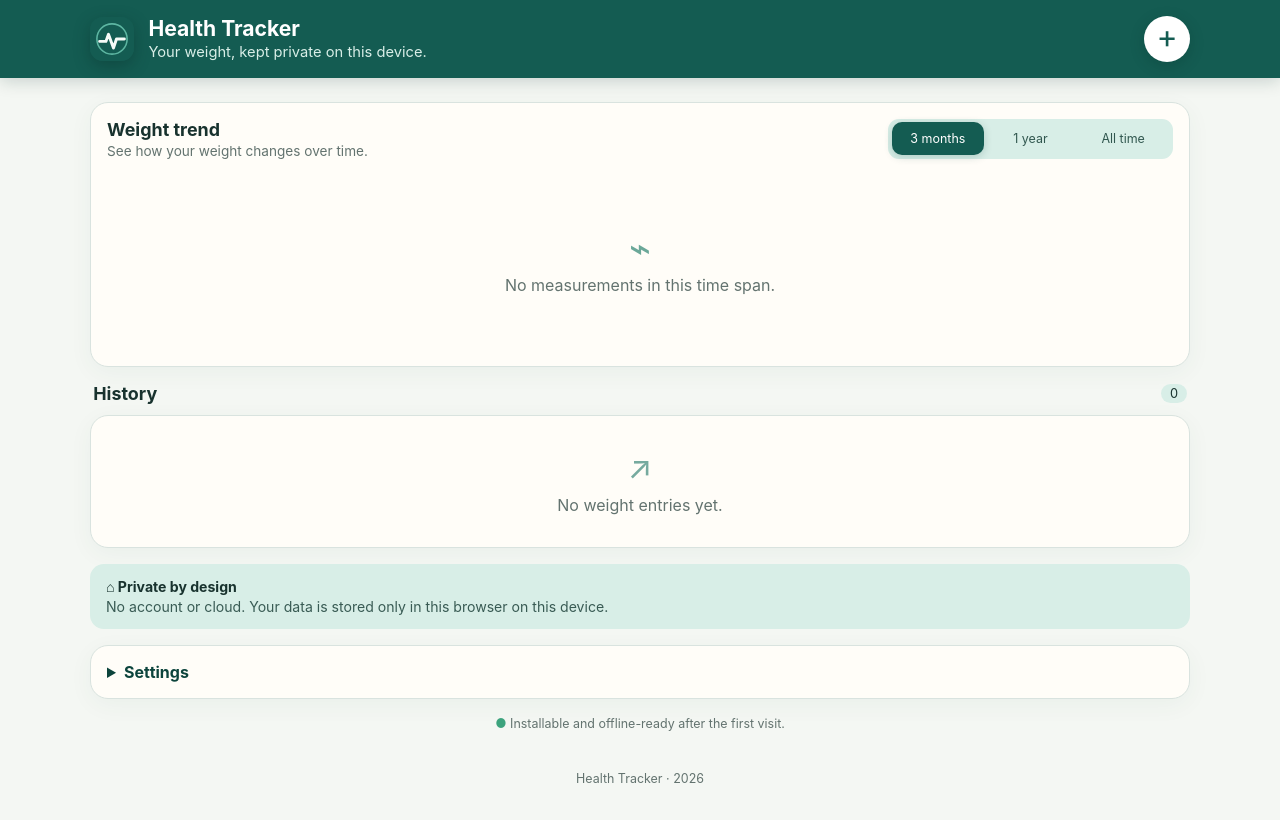
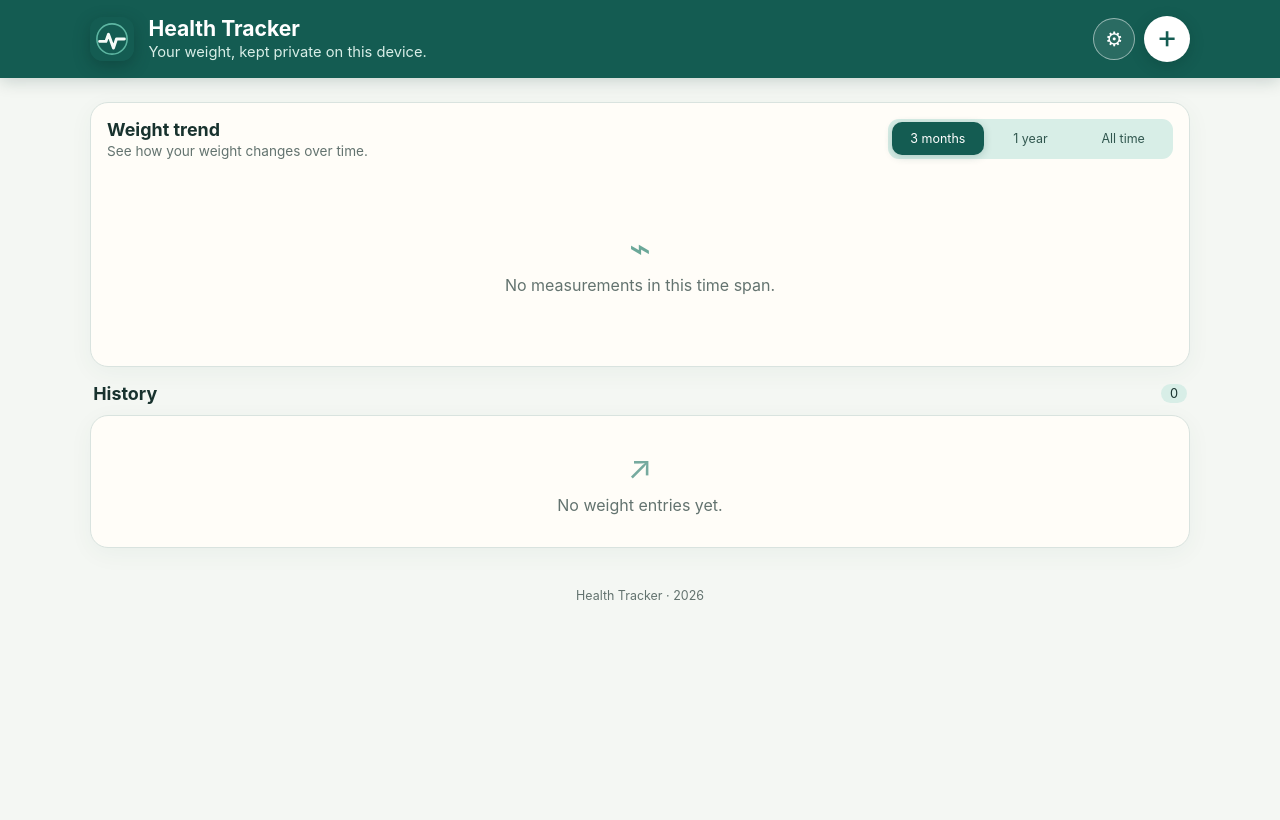
Before and after one commit to Scheronimus/HealthTracker, a React (Vite) app: page / in a window 1280 px wide. Built offline with nearby package versions, Linux system fonts and the light colour scheme.

Commit message:
Move settings to dedicated screen

```diff
--- a/src/App.css
+++ b/src/App.css
@@ -88,3 +88,17 @@ footer { padding-bottom: max(1rem, env(safe-area-inset-bottom)); }
 .entry-screen .entry-form { position: static; padding: 1.1rem; }
 .entry-privacy { margin: 1rem auto; color: var(--muted); font-size: .8rem; text-align: center; }
 @media (max-width: 520px) { .dashboard-topbar .brand p { max-width: 205px; } .app-header { padding-left: .8rem; padding-right: .8rem; } }
+/* Dedicated settings screen */
+.dashboard-actions { display: flex; align-items: center; gap: .55rem; }
+.settings-button { flex: 0 0 42px; width: 42px; height: 42px; display: grid; place-items: center; padding: 0; border: 1px solid #ffffff80; border-radius: 50%; background: #ffffff18; color: white; font-size: 1.25rem; line-height: 1; }
+.settings-topbar { display: grid; grid-template-columns: 1fr auto 1fr; gap: .5rem; }
+.settings-topbar h1 { margin: 0; font-size: 1.1rem; text-align: center; }
+.settings-screen { width: min(620px, calc(100% - 2rem)); }
+.settings-panel { padding: 1.1rem; }
+.settings-section { margin-top: 1.25rem; padding-top: 1.1rem; border-top: 1px solid var(--line); }
+.settings-panel .data-actions { display: grid; grid-template-columns: 1fr; }
+.settings-panel .data-actions button { width: 100%; text-align: left; padding: .85rem; }
+.settings-privacy { margin-top: 1.25rem; padding: 1rem; border-radius: 13px; background: var(--mint); color: #254b44; font-size: .85rem; }
+.settings-privacy p { margin: .35rem 0 0; color: #395b54; }
+.settings-offline { margin: 1rem 0 0; color: var(--muted); font-size: .8rem; text-align: center; }
+@media (max-width: 520px) { .dashboard-topbar .brand p { max-width: 150px; } }
--- a/src/App.jsx
+++ b/src/App.jsx
@@ -18,8 +18,9 @@ export default function App() {
   const { store, setStore, measurements, add, update, remove } = useHealthData()
   const t = (key, values) => translate(language, key, values)
   function changeLanguage(next) { setLanguage(next); saveLanguage(next) }
-  function openEntry(item = null) { setEditing(item); setScreen('entry'); window.scrollTo(0, 0) }
-  function closeEntry() { setEditing(null); setScreen('dashboard'); window.scrollTo(0, 0) }
+  function showScreen(next) { setScreen(next); window.scrollTo(0, 0) }
+  function openEntry(item = null) { setEditing(item); showScreen('entry') }
+  function closeEntry() { setEditing(null); showScreen('dashboard') }
   function save(item) { editing ? update(item) : add(item); closeEntry() }
   function deleteItem(id) { if (confirm(t('deleteConfirm'))) remove(id) }
   function filename(extension) { return `health-tracker-${new Date().toISOString().slice(0, 10)}.${extension}` }
@@ -33,26 +34,36 @@ export default function App() {
 
   return <>
     <header className="app-header">
-      {screen === 'dashboard' ? <div className="topbar dashboard-topbar">
+      {screen === 'dashboard' && <div className="topbar dashboard-topbar">
         <div className="brand"><img src={`${import.meta.env.BASE_URL}app-icon.svg`} alt="" /><div><h1>{t('appName')}</h1><p>{t('tagline')}</p></div></div>
-        <button className="add-entry-button" type="button" onClick={() => openEntry()} aria-label={t('add')} title={t('add')}>+</button>
-      </div> : <div className="topbar entry-topbar">
+        <div className="dashboard-actions">
+          <button className="settings-button" type="button" onClick={() => showScreen('settings')} aria-label={t('menu')} title={t('menu')}>⚙</button>
+          <button className="add-entry-button" type="button" onClick={() => openEntry()} aria-label={t('add')} title={t('add')}>+</button>
+        </div>
+      </div>}
+      {screen === 'entry' && <div className="topbar entry-topbar">
         <button className="header-action" type="button" onClick={closeEntry}>{t('cancel')}</button>
         <h1>{editing ? t('edit') : t('add')}</h1>
         <button className="header-action save-action" type="submit" form="entry-form">{t('save')}</button>
       </div>}
+      {screen === 'settings' && <div className="topbar settings-topbar">
+        <button className="header-action" type="button" onClick={() => showScreen('dashboard')}>{t('close')}</button>
+        <h1>{t('menu')}</h1>
+        <span aria-hidden="true" />
+      </div>}
     </header>
 
-    {screen === 'dashboard' ? <main>
+    {screen === 'dashboard' && <main>
       <WeightChart measurements={measurements} language={language} t={t} />
       <Summary measurements={measurements} t={t} />
       <History measurements={measurements} language={language} onEdit={openEntry} onDelete={deleteItem} t={t} />
-      <aside className="privacy"><strong>⌂ {t('privacyTitle')}</strong><span>{t('privacyBody')}</span></aside>
-      <Settings language={language} onLanguage={changeLanguage} onBackup={() => downloadText(filename('json'), JSON.stringify(createBackup(store), null, 2), 'application/json')} onCsv={() => downloadText(filename('csv'), weightCsv(measurements), 'text/csv;charset=utf-8')} onRestore={restore} t={t} />
-      <p className="offline-note">● {t('install')}</p>
-    </main> : <main className="entry-screen">
+    </main>}
+    {screen === 'entry' && <main className="entry-screen">
       <EntryForm key={editing?.id ?? 'new'} editing={editing} onSave={save} t={t} />
       <p className="entry-privacy">{t('privacyBody')}</p>
+    </main>}
+    {screen === 'settings' && <main className="settings-screen">
+      <Settings language={language} onLanguage={changeLanguage} onBackup={() => downloadText(filename('json'), JSON.stringify(createBackup(store), null, 2), 'application/json')} onCsv={() => downloadText(filename('csv'), weightCsv(measurements), 'text/csv;charset=utf-8')} onRestore={restore} t={t} />
     </main>}
     <footer>Health Tracker · {new Date().getFullYear()}</footer>
   </>
--- a/src/components/Settings.jsx
+++ b/src/components/Settings.jsx
@@ -4,20 +4,28 @@ import { languageNames } from '../i18n.js'
 export function Settings({ language, onLanguage, onBackup, onCsv, onRestore, t }) {
   const input = useRef(null)
   const [message, setMessage] = useState('')
+
   async function choose(event) {
     const file = event.target.files?.[0]
     if (!file) return
     try { setMessage(await onRestore(await file.text())) } catch { setMessage(t('invalidBackup')) }
     event.target.value = ''
   }
-  return <details className="settings card">
-    <summary>{t('menu')}</summary>
-    <div className="settings-body">
+
+  return <section className="settings-panel card">
+    <label>{t('language')}<select value={language} onChange={(event) => onLanguage(event.target.value)}>{Object.entries(languageNames).map(([code, name]) => <option key={code} value={code}>{name}</option>)}</select></label>
+    <div className="settings-section">
       <h2>{t('settings')}</h2>
-      <label>{t('language')}<select value={language} onChange={(event) => onLanguage(event.target.value)}>{Object.entries(languageNames).map(([code, name]) => <option key={code} value={code}>{name}</option>)}</select></label>
-      <div className="data-actions"><button onClick={onBackup}>{t('backup')}</button><button onClick={onCsv}>{t('csv')}</button><button onClick={() => input.current?.click()}>{t('restore')}</button><input ref={input} hidden type="file" accept="application/json,.json" onChange={choose} /></div>
+      <div className="data-actions">
+        <button onClick={onBackup}>{t('backup')}</button>
+        <button onClick={onCsv}>{t('csv')}</button>
+        <button onClick={() => input.current?.click()}>{t('restore')}</button>
+        <input ref={input} hidden type="file" accept="application/json,.json" onChange={choose} />
+      </div>
       {message && <p className="status" role="status">{message}</p>}
       <p className="hint">{t('dataHint')}</p>
     </div>
-  </details>
+    <aside className="settings-privacy"><strong>⌂ {t('privacyTitle')}</strong><p>{t('privacyBody')}</p></aside>
+    <p className="settings-offline">● {t('install')}</p>
+  </section>
 }
```
Also changed, not shown: 2 other files (tests, documents, lock files or other folders).
